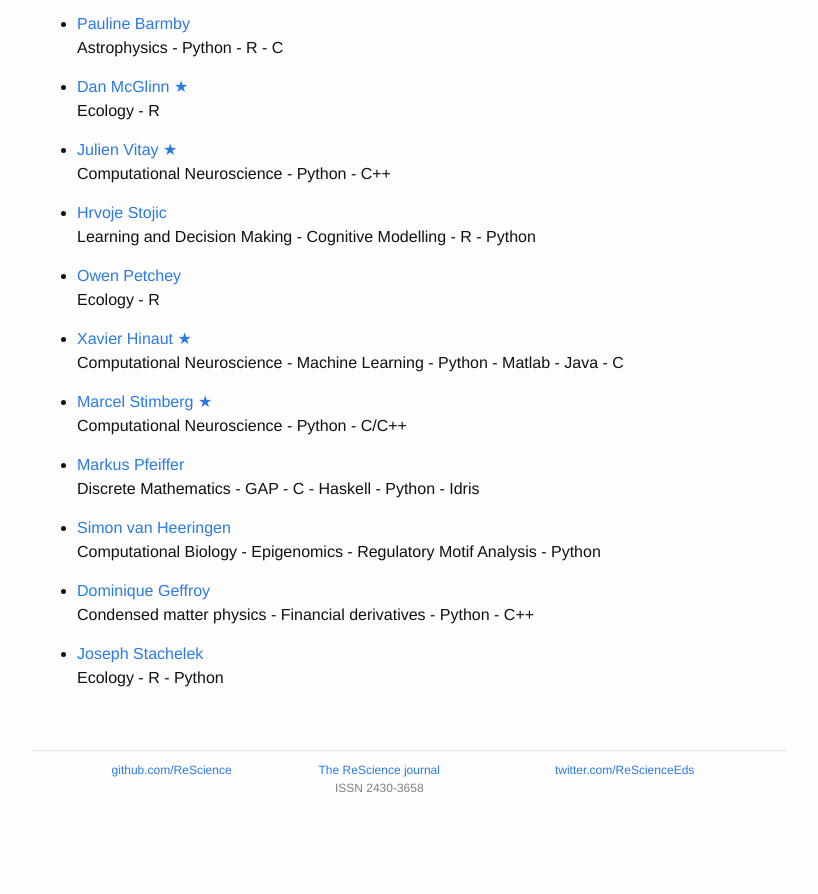
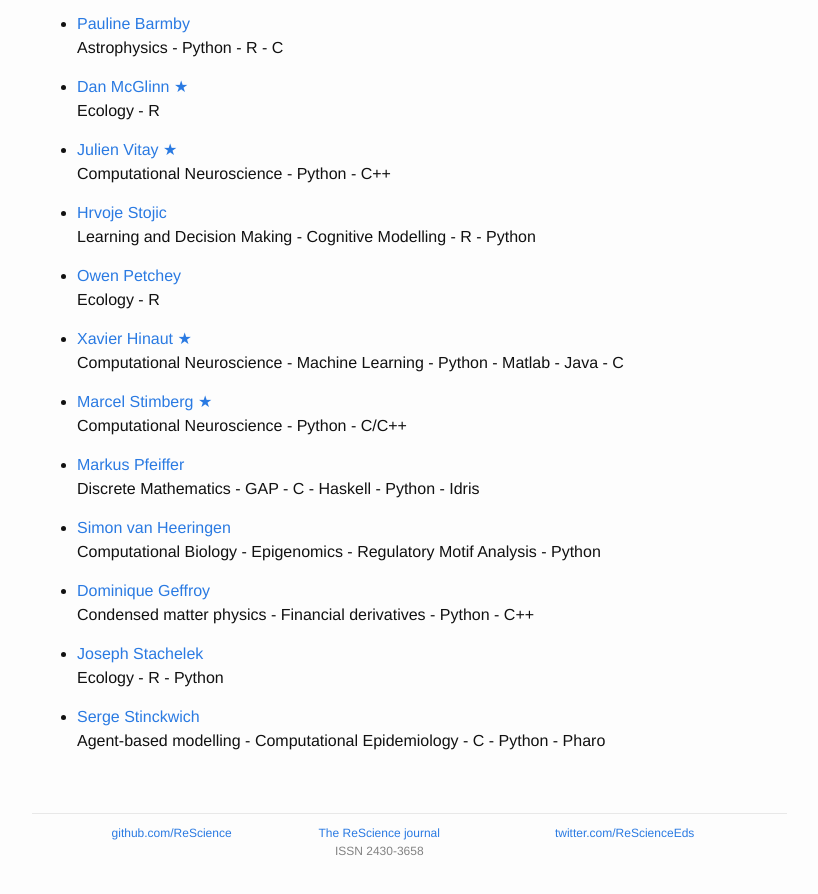
Before and after one commit to ReScience/rescience.github.io, a Jekyll site: the page built from 04-board.md, in a window 1280 px wide and 900 px high, scrolled down 2274 px. Shown: the top 894 px of the window, without its empty margins (223-1041 px from the left). Built offline with Jekyll 4.4.1, drawn with Linux system fonts in a browser that asks for light colours; before the commit the page ends 3111 px from its top, so only the background shows below that.

Commit message:
Added reviewers

```diff
--- a/04-board.md
+++ b/04-board.md
@@ -150,3 +150,6 @@ accepts submissions in other open source languages.
 
 * [Joseph Stachelek](http://www.github.com/jsta)
   Ecology - R - Python
+
+* [Serge Stinckwich](https://github.com/SergeStinckwich)
+  Agent-based modelling - Computational Epidemiology - C - Python - Pharo
```
